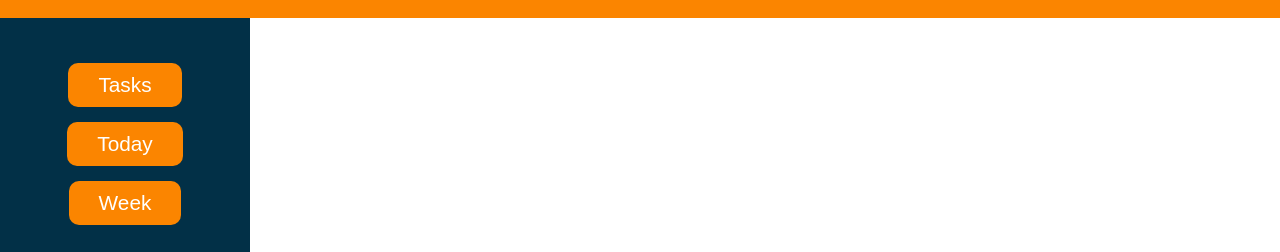
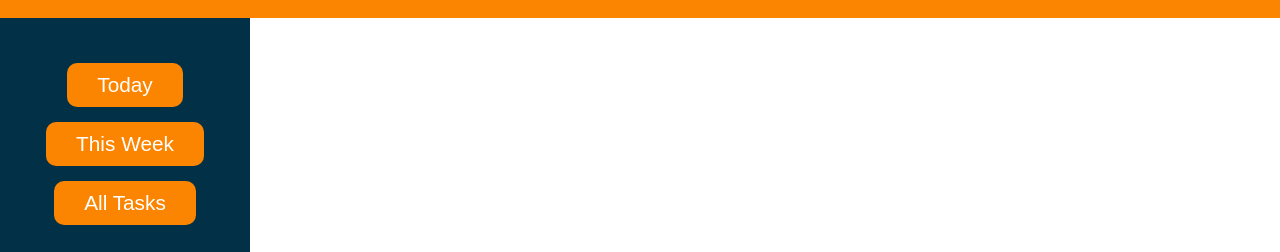
Before and after one commit to VictorOmboke/todo-list, a website built with webpack: page dist/index.html in a window 1280 px wide. Shown: the part 82-334 px from the top of the page. Built offline with nearby package versions, Linux system fonts and the light colour scheme.

Commit message:
Change button names

```diff
--- a/dist/index.html
+++ b/dist/index.html
@@ -19,9 +19,9 @@
 
     <div id="sideBar">
       <div id="menu">
-        <button class="menuBtn">Tasks</button>
         <button class="menuBtn">Today</button>
-        <button class="menuBtn">Week</button>
+        <button class="menuBtn">This Week</button>
+        <button class="menuBtn">All Tasks</button>
       </div>
 
       <div id="projects">
```
